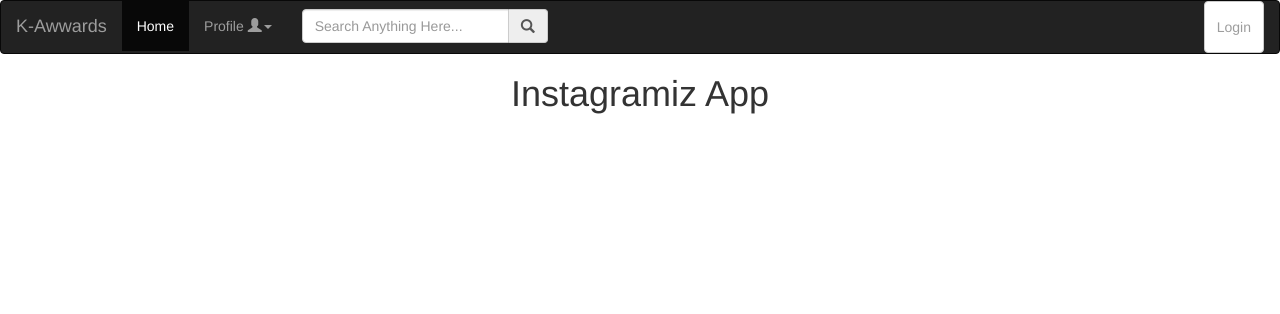
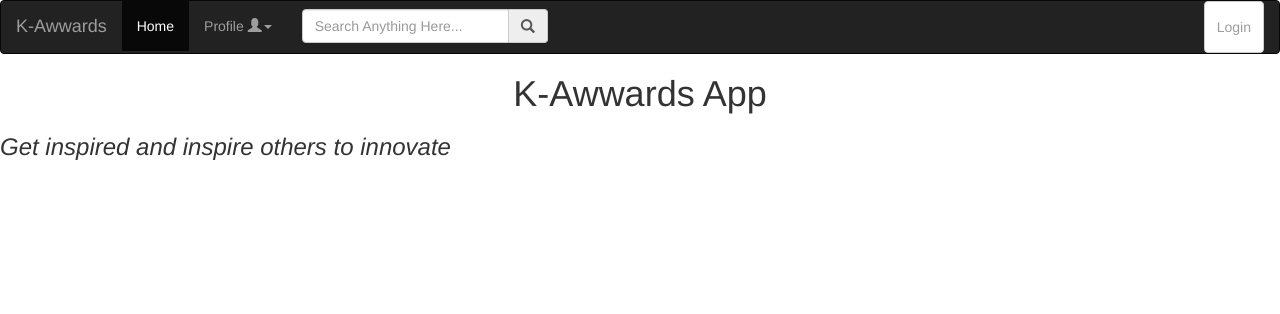
Before and after one commit to Mnubi/K-Awwards, a Django app: page / in a window 1280 px wide. Shown: the top 314 px of the page. Run offline with Django 3.2, Linux system fonts and the light colour scheme; some libraries are stand-ins or nearby versions.

Commit message:
added route styling to where the app can get styling

```diff
--- a/awwardapp/templates/base.html
+++ b/awwardapp/templates/base.html
@@ -15,7 +15,7 @@
 
     {% block styles %}
     {% bootstrap_css %}
-    <link rel="stylesheet" href="{% static 'css/baseinsta.css' %}">
+    <link rel="stylesheet" href="{% static 'css/main.css' %}">
 
     {% endblock %}
 
@@ -26,7 +26,8 @@
     {% include "navbar.html" %}
 
     {% block content %}
-    <h1 class='text-center'>Instagramiz App</h1>
+    <h1 class='text-center'>K-Awwards App</h1>
+    <h3><em>Get inspired and inspire others to innovate</em></h3>
     {%endblock%}
 
     {% block scripts %}
```
